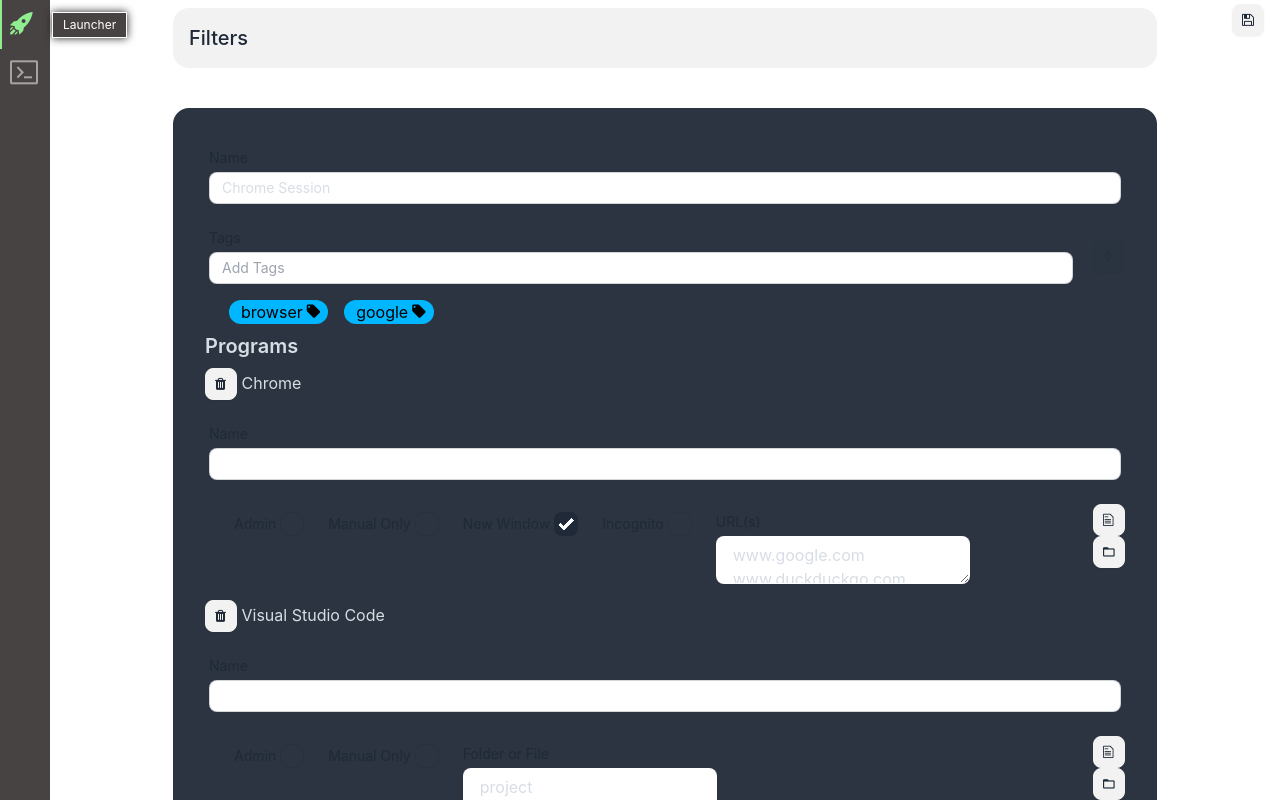
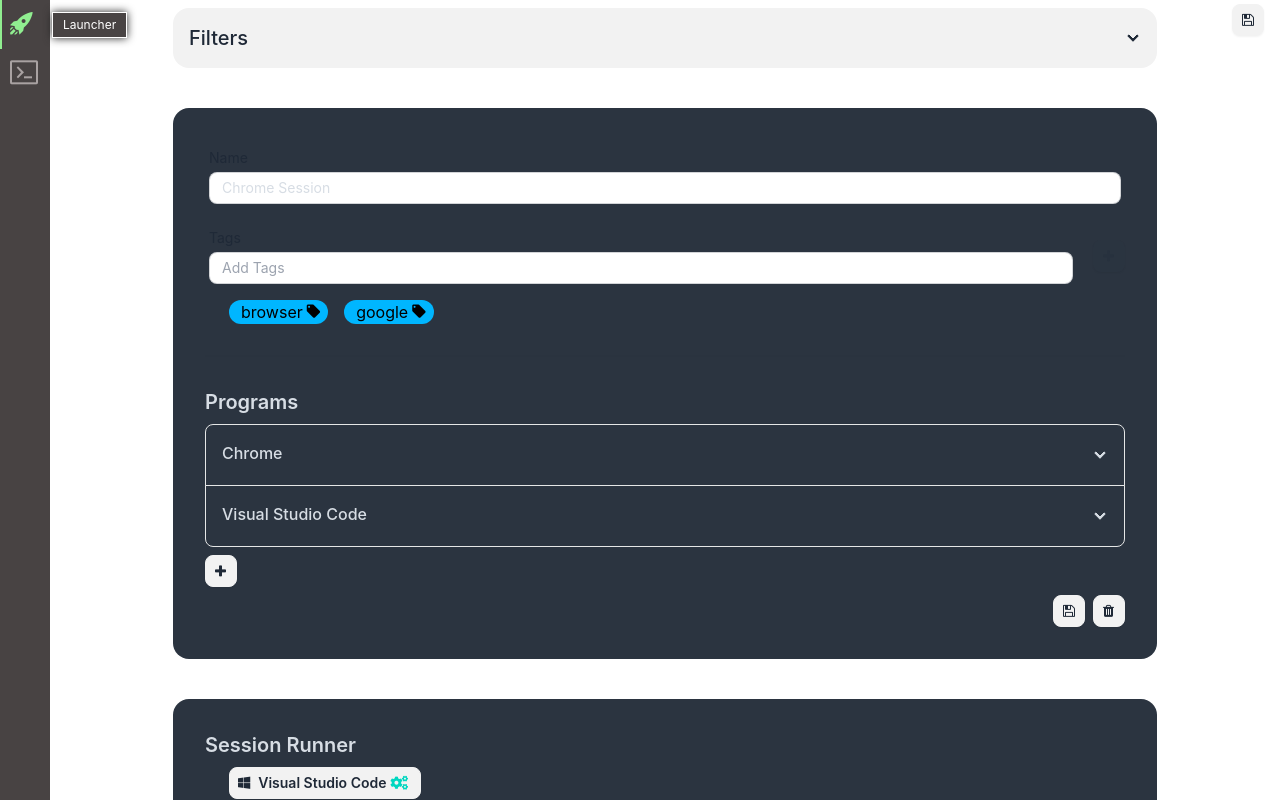
Before and after one commit to mwebb387/mission-control, a Svelte app: page / in a window 1280 px wide. Both pictures are taken after a click on the button 1109 px from the left and 232 px from the top of the page. Built offline with nearby package versions, Linux system fonts and the light colour scheme.

Commit message:
[WIP] Updates to UI for the session editor

```diff
--- a/src/components/SessionEditor.svelte
+++ b/src/components/SessionEditor.svelte
@@ -75,36 +75,62 @@
 
     <TagInput bind:tags={value.tags} />
 
+    <div class="divider"></div>
+
     <h2 class="card-title">Programs</h2>
 
-    {#each value.programs as program, progIndex}
-      <div class="data-container__content-container">
-        <button title="Remove" class="btn btn-square btn-sm" on:click={() => onRemoveSessionProgram(progIndex)}><i class="nf nf-fa-trash"></i></button>
-        <span>{getProgramName(program.id)}</span>
+    <div class="join join-vertical w-full">
+      {#each value.programs as program, progIndex (program.id)}
+        <div class="collapse collapse-arrow join-item border border-base-300">
+          <input type="checkbox" name="my-accordion-4" />
+          <div class="collapse-title font-medium">
+            {getProgramName(program.id)}
+          </div>
+
+          <div class="collapse-content">
+
+            <div class="flex items-center gap-1 px-6">
+              <Checkbox label="Admin" bind:checked={program.runAsAdmin} />
+              <Checkbox label="Manual Only" bind:checked={program.manualOnly} title="Exclude from full session execution" />
+            </div>
 
             <TextInput label="Name" bind:value={program.name} />
 
-        <div class="data-container__content-row">
-          <Checkbox label="Admin" bind:checked={program.runAsAdmin} />
-          <Checkbox label="Manual Only" bind:checked={program.manualOnly} title="Exclude from full session execution" />
+            <div class="flex gap-1 pl-6">
               {#each program.arguments as arg, argIndex}
                 {#if getProgramArgumentType(program.id, arg.id) === ArgumentType.option}
                   <Checkbox label={getProgramArgumentName(program.id, arg.id)} bind:checked={arg.value} />
                 {:else}
                   <TextAreaInput label={getProgramArgumentName(program.id, arg.id)} bind:value={arg.value} />
-              <div class="finder-container">
-                <button class="btn btn-square btn-sm" on:click={() => onSelectFile(progIndex, argIndex)} title="Select File">
-                  <i class="nf nf-oct-file"></i>
+
+                  <div class="dropdown dropdown-top dropdown-end">
+                    <!-- svelte-ignore a11y-no-noninteractive-tabindex -->
+                    <!-- svelte-ignore a11y-label-has-associated-control -->
+                    <label tabindex="0" class="btn btn-square btn-sm"><i class="nf nf-fa-search"></i></label>
+
+                    <!-- svelte-ignore a11y-no-noninteractive-tabindex -->
+                    <ul tabindex="0" class="dropdown-content z-10 menu p-4 shadow rounded-box bg-base-100 w-52 flex gap-1">
+                      <button class="btn btn-sm btn-outline" on:click={() => onSelectFile(progIndex, argIndex)} title="Select File">
+                        <i class="nf nf-oct-file"></i>File
                       </button>
-                <button class="btn btn-square btn-sm" on:click={() => onSelectFile(progIndex, argIndex, true)} title="Select Folder">
-                  <i class="nf nf-mdi-folder_outline"></i>
+                      <button class="btn btn-sm btn-outline" on:click={() => onSelectFile(progIndex, argIndex, true)} title="Select Folder">
+                        <i class="nf nf-mdi-folder_outline"></i>Folder
                       </button>
+                    </ul>
                   </div>
                 {/if}
               {/each}
             </div>
+
+            <div class="flex justify-end mt-12">
+              <button title="Remove" class="btn btn-square btn-sm btn-outline btn-error" on:click={() => onRemoveSessionProgram(progIndex)}>
+                <i class="nf nf-fa-trash"></i>
+              </button>
+            </div>
+          </div>
         </div>
       {/each}
+    </div>
 
     <AddFromOptions label="New Session Program Type" options={sessionProgramTypeOptions} on:newValue={onNewSessionProgram} />
 
@@ -114,10 +140,3 @@
     </div>
   </div>
 </section>
-
-<style>
-  .finder-container {
-    display: flex;
-    flex-direction: column;
-  }
-</style>
--- a/src/components/SessionTab.svelte
+++ b/src/components/SessionTab.svelte
@@ -90,7 +90,7 @@
 <svelte:window on:keydown={onKeydown} />
 
 <div class="flex flex-col">
-  <div class="collapse bg-base-200">
+  <div class="collapse collapse-arrow bg-base-200">
     <input type="checkbox" />
     <div class="collapse-title text-xl font-medium">
       Filters
--- a/src/components/inputs/TextAreaInput.svelte
+++ b/src/components/inputs/TextAreaInput.svelte
@@ -18,6 +18,6 @@
 <div class="form-control grow">
   <label class="label flex flex-col items-start gap-1">
     <span class="label-text">{label}</span>
-    <textarea class=input placeholder={description} bind:value={value} on:keydown on:keyup bind:this={ref} />
+    <textarea class="textarea w-full" placeholder={description} bind:value={value} on:keydown on:keyup bind:this={ref} />
   </label>
 </div>
```
Lines whose indentation alone changed are shown as unchanged.
